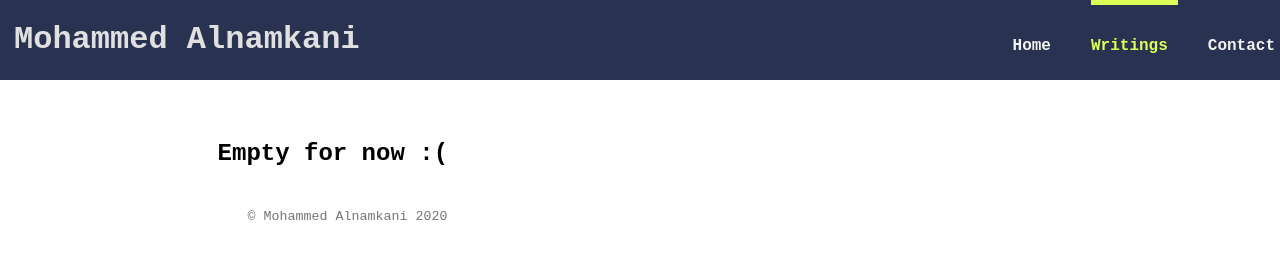
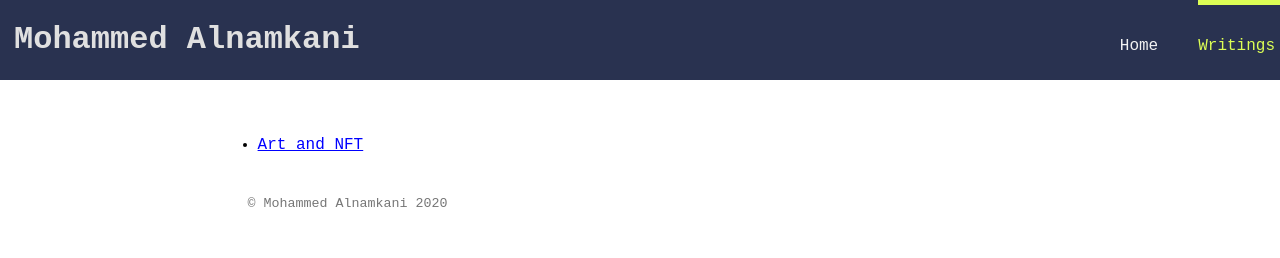
Before and after one commit to Alnamkani/webpage, a plain HTML site: page writings.html in a window 1280 px wide. Drawn offline with Linux system fonts and the light colour scheme.

Commit message:
2021 update

```diff
--- a/homePageStyle.css
+++ /dev/null
@@ -1,18 +0,0 @@
-h1 {
-	color: #E0E0E0;
-	padding-left: 14px;
-	float: left;
-}
-
-img.one {
-	max-width: 50%;
-        display: block;
-        margin: auto;
-}
-
-#main-container {
-	padding: 15px 20px;
-	max-width: 66%;
-	margin: auto;
-	margin-top: 25px;
-}
--- a/writingStyle.css
+++ b/writingStyle.css
@@ -7,3 +7,9 @@ h1 {
 h1:hover {
         color: #df5;
 }
+
+a {
+    color: blue;
+    font-weight: normal;
+    text-decoration: underline;
+}
--- a/writings.html
+++ b/writings.html
@@ -10,13 +10,15 @@
 <body>
 	<div id="navbar">
         	<h1> Mohammed Alnamkani </h1>
-                <li class="first"> <a href="contact.html">Contact</a></li>
+            <!--<li class="first"> <a href="contact.html">Contact</a></li>-->
                 <li> <a class="active" href="writings.html">Writings</a></li>
                 <!--<li> <a href="projects.html">Projects</a></li>-->
                 <li> <a href="index.html">Home</a></li>
         </div>
         <div id="main-container">
-        <h2> Empty for now :( </h2>
+            <UL>
+                <LI><a href="nft.html">Art and NFT</a></LI>
+            </UL>
 	<p id="copyright">&copy; Mohammed Alnamkani 2020</p>
         </div>
 </body>
```
Also changed, not shown: index.html (+12 -3 lines).
